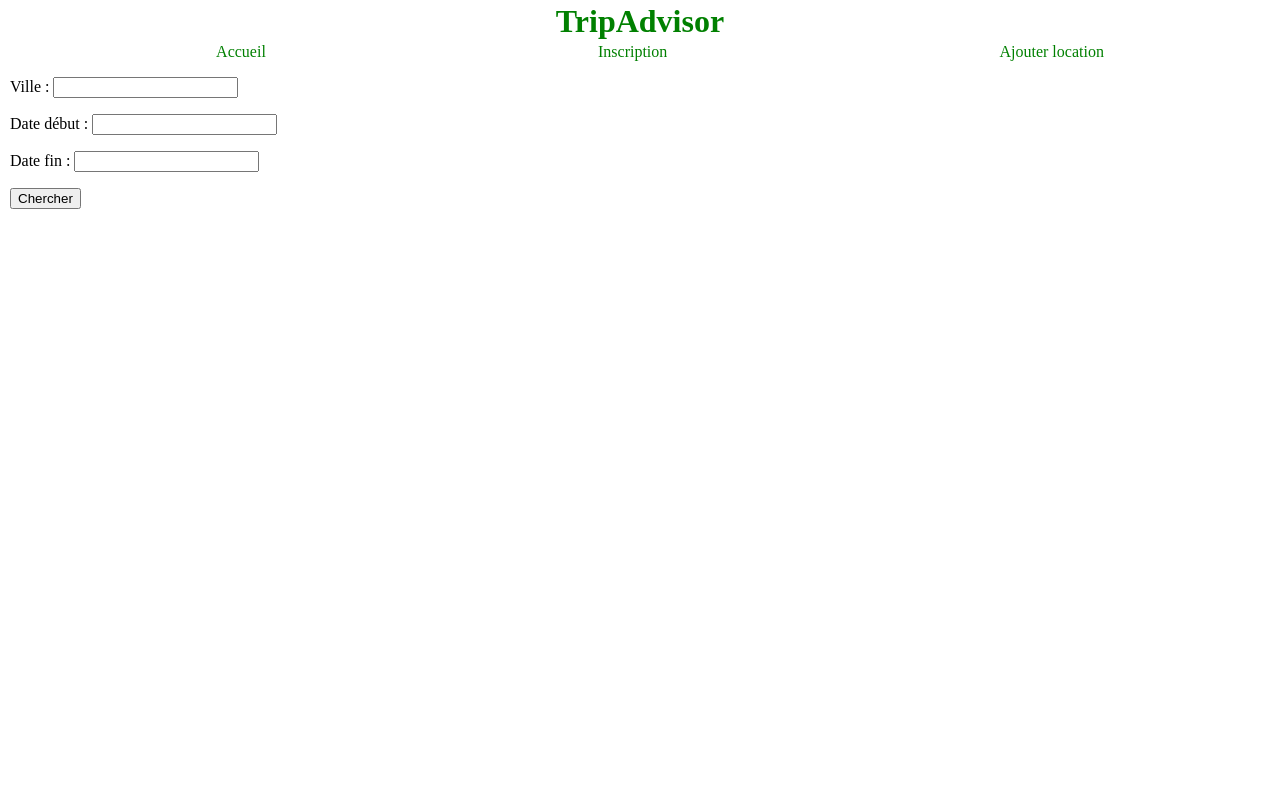
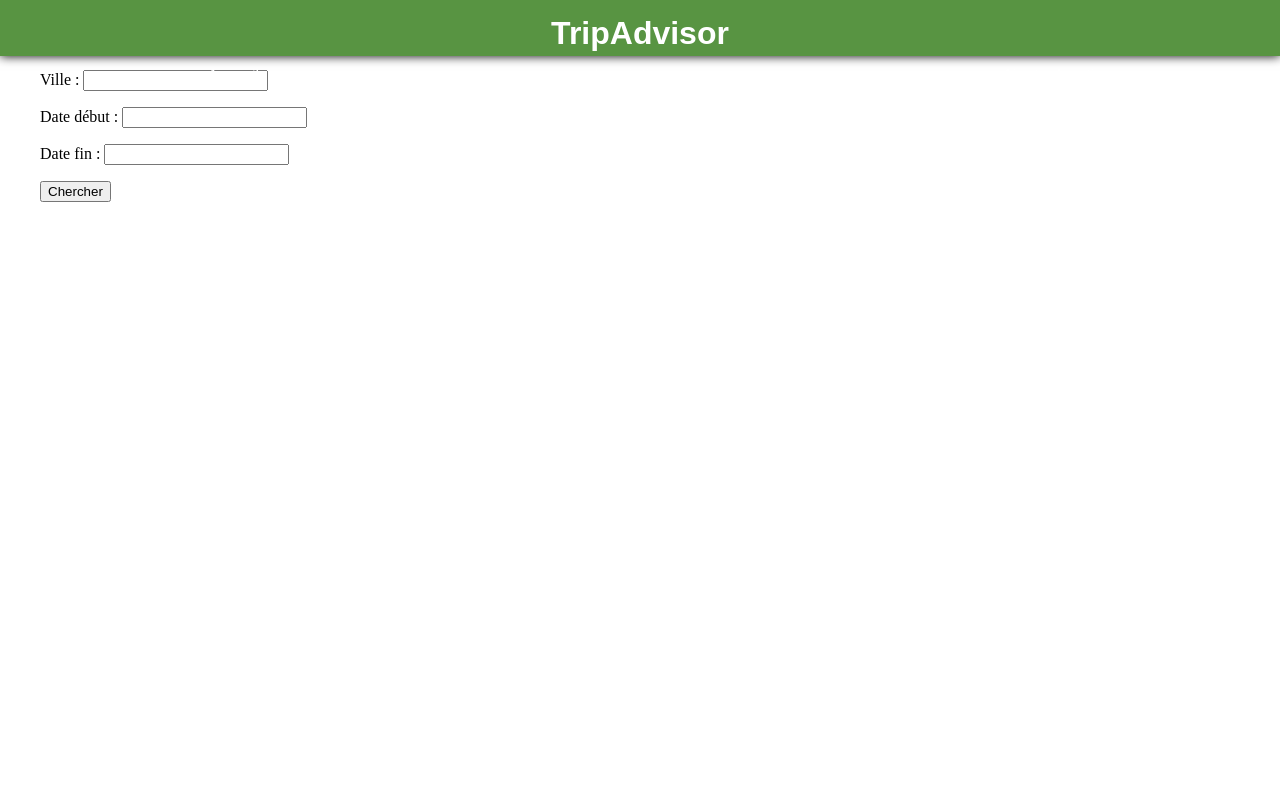
Before and after one commit to Alix-Eisenhardt/Trip, a PHP site: page / in a window 1280 px wide. After the commit the page ends 202 px from the top, so only its background shows below. Run offline with PHP 8.4, Linux system fonts and the light colour scheme; some libraries are stand-ins or nearby versions.

Commit message:
Making header nicer

```diff
--- a/view/footer.php
+++ b/view/footer.php
@@ -1,2 +1,3 @@
+</div>
 </body>
 </html>
--- a/view/header.php
+++ b/view/header.php
@@ -14,3 +14,4 @@
 			<a href="./?r=location/createLocation"><li>Ajouter location</li></a>
 		</ul>
 </header>
+<div id="main">
--- a/view/style.css
+++ b/view/style.css
@@ -5,17 +5,22 @@ html, body {
 
 html, body {
 		height:100%;
-		padding-left: 5px;
-		padding-right: 5px;
+		margin-top: -3px;
 }
 
 header {
-	/*background:#00ff00;*/
+	background:#589442;
+	height: 7%;
+	box-shadow: 0 0 10px black;
+	position: sticky;
+	top: 0;
 }
 
 header h1 {
-	color:green;
-	margin: 3px;
+	color:white;
+	font-family: sans-serif;
+	padding: 15px;
+	margin: 0;
 	text-align: center;
 }
 
@@ -26,9 +31,19 @@ header ul {
 }
 header ul a {
 	text-decoration: none;
-	color: green;
+	color: white;
+	font-family: sans-serif;
+	padding-bottom:15px;
 }
 
 header ul li {
 	list-style-type: none;
 }
+
+#main {
+	margin: auto;
+	margin-top: 20px;
+	width: 1200px;
+	height: 85%;
+	/*text-align:center;*/
+}
```
